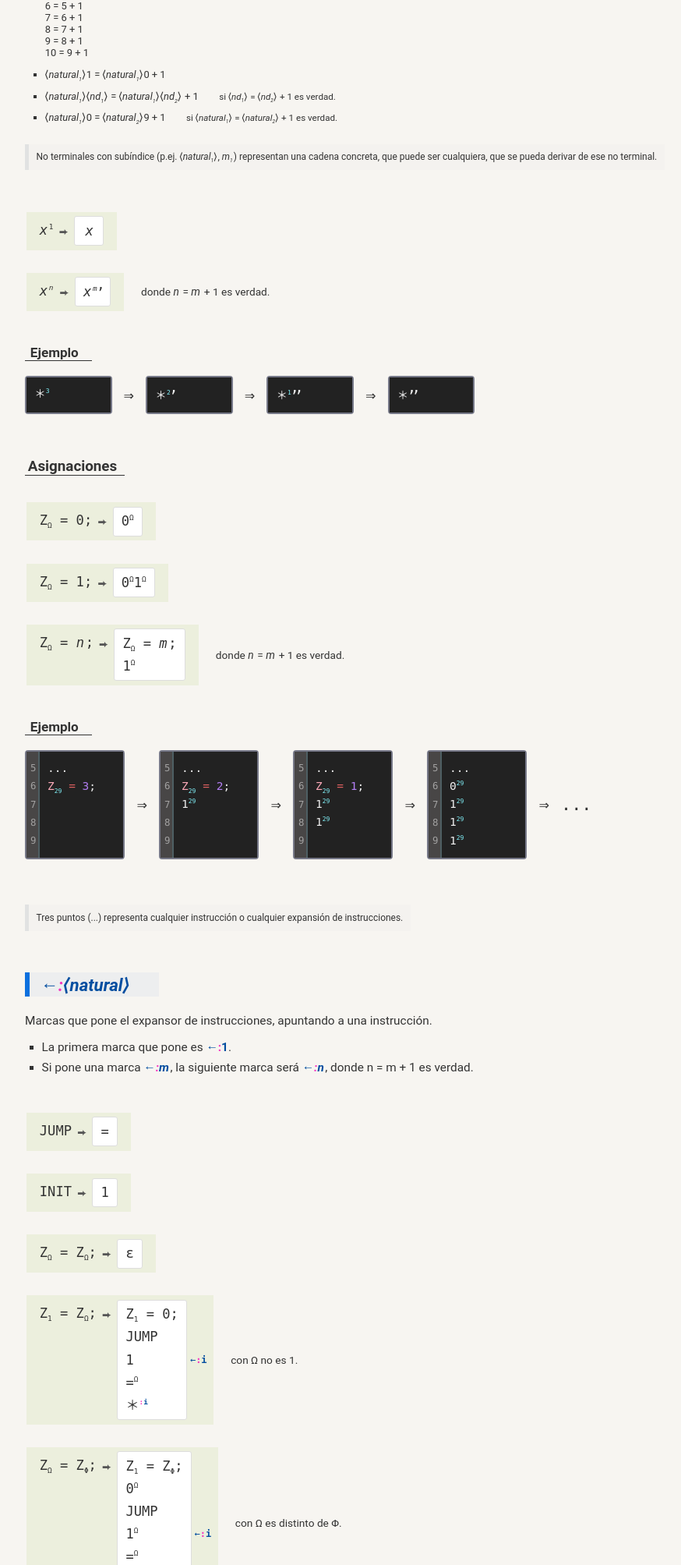
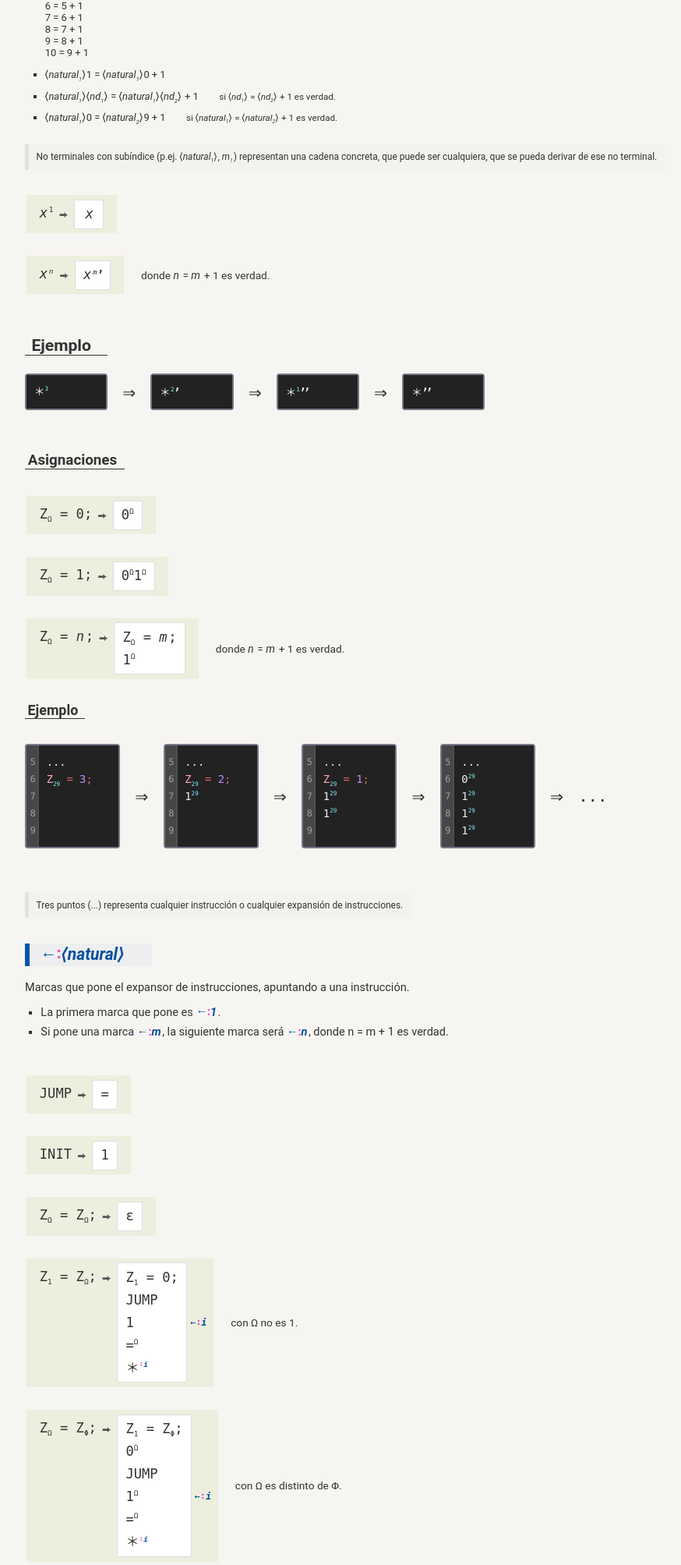
Before and after one commit to rjcordoba/yamm, a PHP site: page /macros/macros-1.html in a window 1280 px wide. Shown: the part 805-2812 px from the top of the page at 78% size, without its empty margins (96-970 px from the left). Run offline with PHP 8.4, Linux system fonts and the light colour scheme.

Commit message:
14-11-19,  macro2.

```diff
--- a/css/macros.css
+++ b/css/macros.css
@@ -15,7 +15,7 @@ sub, sup{
 }
 
 .glue{
-	margin-bottom:2.7em;
+	margin-bottom:2.7em !important;
 }
 
 .glue-macro{
@@ -188,10 +188,7 @@ sub{
 
 .ejemplos{
 	margin-bottom:1em;
-}
-
-.ejemplos h3{
-	font-size:1em;
+	font-size:0.95em;
 }
 
 .flecha::before{
@@ -210,7 +207,8 @@ sub{
 	padding:var(--margin-arriba) 0.6em;
 }
 
-.ejemplos h3{
+#cont-principal .ejemplos h1{
+	font-size:1.3em;
 	width:fit-content;
 	padding:0 1em 0 0.4em;
 	border-bottom:solid 1px;
@@ -234,7 +232,7 @@ sub{
 	margin:0 0.7em;
 	display:flex;
 	align-items:center;
-	font-size:1.5em;
+	font-size:2em;
 }
 
 .ejemplos > ol > li:last-child::after{
@@ -253,7 +251,7 @@ sub{
 	display:flex;
 	flex-direction:column;
 	padding:0.85em 0.2em 0 0.4em;
-	border-right:solid 2px #4e5f63;
+	border-right:solid 2px #465254;
 	text-align:right;
 	color:#a2a1a1;
 	background-color:#484646;
@@ -264,6 +262,7 @@ sub{
 	color:#eee;
 	padding:0.7em;
 	min-width:6em;
+	width:100%;
 }
 
 .ejemplos div.flech{
@@ -274,7 +273,6 @@ sub{
 	display:flex;
 	align-items:center;
 	font-size:1.5em;
-	margin-left:0 0.5em;
 }
 
 .puntitos::before{
@@ -282,14 +280,14 @@ sub{
 }
 
 .expansor{
-	font-size:0.9em;
+	font-size:0.85em;
 	margin-bottom:2.9em;
 	max-width:60em;
 	line-height: 1.7em;
 }
 
 .expansor h3{
-	color:#0c70de;
+	color:#0554ab;
 	/* border-bottom:none; */
 }
 
@@ -306,7 +304,7 @@ sub{
 
 dl.expansor dt.flechita, .expansor h3{
 	font-size:1.45em;
-	border-left:solid 0.3em #0c70de;
+	border-left:solid 0.3em #0554ab;
 	background-color: rgba(3, 88, 181, 0.04);
 	padding:0.1em 1.6em 0.1em 0.35em;
 	width: fit-content;
@@ -353,8 +351,6 @@ dl.expansor dt.flechita::before{
 .ejemplos .flechita::before{
 	color:#111f;
 	font-size:1.25em;
-	position:relative;
-	top:0.1em;
 }
 
 .flechita, .ejemplos .flechita .pos_puntos{
@@ -372,7 +368,10 @@ dl.expansor dt.flechita::before{
 
 .pos_puntos::before{
 	content:":";
+	font-style:normal;
 	color:#f536c0;
+	position: relative;
+    bottom: 0.1em;
 }
 
 /* colores gramática */
@@ -382,7 +381,7 @@ dl.expansor dt.flechita::before{
 }
 
 .numberp{
-	color:#b47ff5;
+	color:#bd8cf9;
 }
 
 .simbind{
--- a/macros/macros-1.html
+++ b/macros/macros-1.html
@@ -43,6 +43,14 @@
 	  .expansor .flechita{
 		  position:static;
 		  font-size:inherit;
+	  }
+
+	  .expansor li:first-child .flechita::before{
+		  bottom:0.22em;
+	  }
+
+	  .pbajo.pos_puntos::before{
+		  position:static;
 	  }
 
 	</style>
@@ -183,7 +191,7 @@
 		  <p>donde <span class="nnoterm">n</span> = <span class="nnoterm">m</span> + 1 es verdad.</p>
 		</div>
 		<aside class="ejemplos">
-		  <h3>Ejemplo</h3>
+		  <h1>Ejemplo</h1>
 		  <ol>
 			<li><div><pre><code>＊<sup class="numbers">3</sup></code></pre></div></li>
 			<li><div><pre><code>＊<sup class="numbers">2</sup><span class="comilla comgr"><span>’</span></span></code></pre></div></li>
@@ -220,7 +228,7 @@
 				  <li>5</li><li>6</li><li>7</li><li>8</li><li>9</li>
 				</ol>
 				<pre><code>...
-<span class="simbexp">Z</span><sub class="numbers">29</sub><span class="simbind"> = </span><span class="numberp">3</span>;</code></pre>
+<span class="simbexp">Z</span><sub class="numbers">29</sub><span class="simbind"> = </span><span class="numberp">3</span><span class="simbind">;</span></code></pre>
 			  </div>
 			</li>
 			<li>
@@ -229,7 +237,7 @@
 				  <li>5</li><li>6</li><li>7</li><li>8</li><li>9</li>
 				</ol>
 				<pre><code>...
-<span class="simbexp">Z</span><sub class="numbers">29</sub><span class="simbind"> = </span><span class="numberp">2</span>;
+<span class="simbexp">Z</span><sub class="numbers">29</sub><span class="simbind"> = </span><span class="numberp">2</span><span class="simbind">;</span>
 1<sup><span class="numbers">29</span></sup></code></pre>
 			  </div>
 			</li>
@@ -239,7 +247,7 @@
 				  <li>5</li><li>6</li><li>7</li><li>8</li><li>9</li>
 				</ol>
 				<pre><code>...
-<span class="simbexp">Z</span><sub class="numbers">29</sub><span class="simbind"> = </span><span class="numberp">1</span>;
+<span class="simbexp">Z</span><sub class="numbers">29</sub><span class="simbind"> = </span><span class="numberp">1</span><span class="simbind">;</span>
 1<sup><span class="numbers">29</span></sup>
 1<sup><span class="numbers">29</span></sup></code></pre>
 			  </div>
@@ -268,9 +276,9 @@
 		  <dt class="flechita"><span class="pos_puntos nnoterm">⟨natural⟩</span></dt>
 		  <dd>Marcas que pone el expansor de instrucciones, apuntando a una instrucción.
 			<ol>
-			  <li>La primera marca que pone es <span class="flechita"><span class="pos_puntos">1</span></span>.</li>
-			  <li>Si pone una marca <span class="flechita"><span class="pos_puntos nnoterm">m</span></span>, la siguiente marca será
-				<span class="flechita"><span class="pos_puntos nnoterm">n</span></span>, donde n = m + 1 es verdad.</li>
+			  <li>La primera marca que pone es <span class="flechita"><span class="pos_puntos nnoterm">1</span></span>.</li>
+			  <li>Si pone una marca <span class="flechita"><span class="pos_puntos nnoterm pbajo">m</span></span>, la siguiente marca será
+				<span class="flechita"><span class="pos_puntos nnoterm pbajo">n</span></span>, donde n = m + 1 es verdad.</li>
   			</ol>
 		  </dd>
 		</dl>
@@ -293,11 +301,11 @@
 		  <div class="macro flech">
 			<pre><code>Z<sub>1</sub> = Z<sub>&Omega;</sub>;</code></pre>
 			<div class="flecha"></div>
-			<pre><code>Z<sub>1</sub> = 0;
+			<pre><code>Z<sub>1</sub> = 0;</span>
 JUMP
-1<span class="flechita"><span class="pos_puntos">i</span></span>
+1<span class="flechita"><span class="pos_puntos nnoterm">i</span></span>
 =<sup>&Omega;</sup>
-＊<sup class="pos_puntos">i</sup></code></pre>
+＊<sup class="pos_puntos nnoterm">i</sup></code></pre>
 		  </div>
 		  <p>con &Omega; no es 1.</p>
 		</div>
@@ -305,17 +313,17 @@ JUMP
 		  <div class="macro flech">
 			<pre><code>Z<sub>&Omega;</sub> = Z<sub>&Phi;</sub>;</code></pre>
 			<div class="flecha"></div>
-			<pre><code>Z<sub>1</sub> = Z<sub>&Phi;</sub>;
+			<pre><code>Z<sub>1</sub> = Z<sub>&Phi;</sub>;</span>
 0<sup>&Omega;</sup>
 JUMP
-1<sup>&Omega;</sup><span class="flechita"><span class="pos_puntos">i</span></span>
+1<sup>&Omega;</sup><span class="flechita"><span class="pos_puntos nnoterm">i</span></span>
 =<sup>&Omega;</sup>
-＊<sup class="pos_puntos">i</sup></code></pre>
+＊<sup class="pos_puntos nnoterm">i</sup></code></pre>
 		  </div>
 		  <p>con &Omega; es distinto de &Phi;.</p>
 		</div>
 		<aside class="ejemplos">
-		  <h3>Ejemplo</h3>
+		  <h1>Ejemplo</h1>
 		  <ol>
 			<li>
 			  <div>
@@ -324,7 +332,7 @@ JUMP
 				</ol>
 				<pre><code><span class="simbexp">INIT</span>
 <span class="simbexp">Z</span><sub class="numbers">13</sub><span class="simbind"> = </span><span class="simbexp"
->Z</span><sub class="numbers">17</sub>;</code></pre>
+>Z</span><sub class="numbers">17</sub><span class="simbind">;</span></code></pre>
 			  </div>
 			</li>
 			<li>
@@ -333,7 +341,7 @@ JUMP
 				  <li>1</li><li>2</li><li>3</li><li>4</li><li>5</li><li>6</li><li>7</li><li>8</li><li>9</li><li>10</li><li>11</li>
 				</ol>
 				<pre><code>1
-<span class="simbexp">Z</span><sub class="numbers">1</sub><span class="simbind"> = </span><span class="simbexp">Z</span><sub class="numbers">17</sub>;
+<span class="simbexp">Z</span><sub class="numbers">1</sub><span class="simbind"> = </span><span class="simbexp">Z</span><sub class="numbers">17</sub><span class="simbind">;</span>
 0<sup class="numbers">13</sup>
 <span class="simbexp">JUMP</span>
 1<sup class="numbers">13</sup><span class="flechita"><span class="pos_puntos">1</span></span>
@@ -347,7 +355,7 @@ JUMP
 				  <li>1</li><li>2</li><li>3</li><li>4</li><li>5</li><li>6</li><li>7</li><li>8</li><li>9</li><li>10</li><li>11</li>
 				</ol>
 				<pre><code>1
-<span class="simbexp">Z</span><sub class="numbers">1</sub><span class="simbind"> = </span><span class="numberp">0</span>;
+<span class="simbexp">Z</span><sub class="numbers">1</sub><span class="simbind"> = </span><span class="numberp">0</span><span class="simbind">;</span>
 <span class="simbexp">JUMP</span>
 1<span class="flechita"><span class="pos_puntos">2</span></span>
 =<sup class="numbers">17</sup>
```
